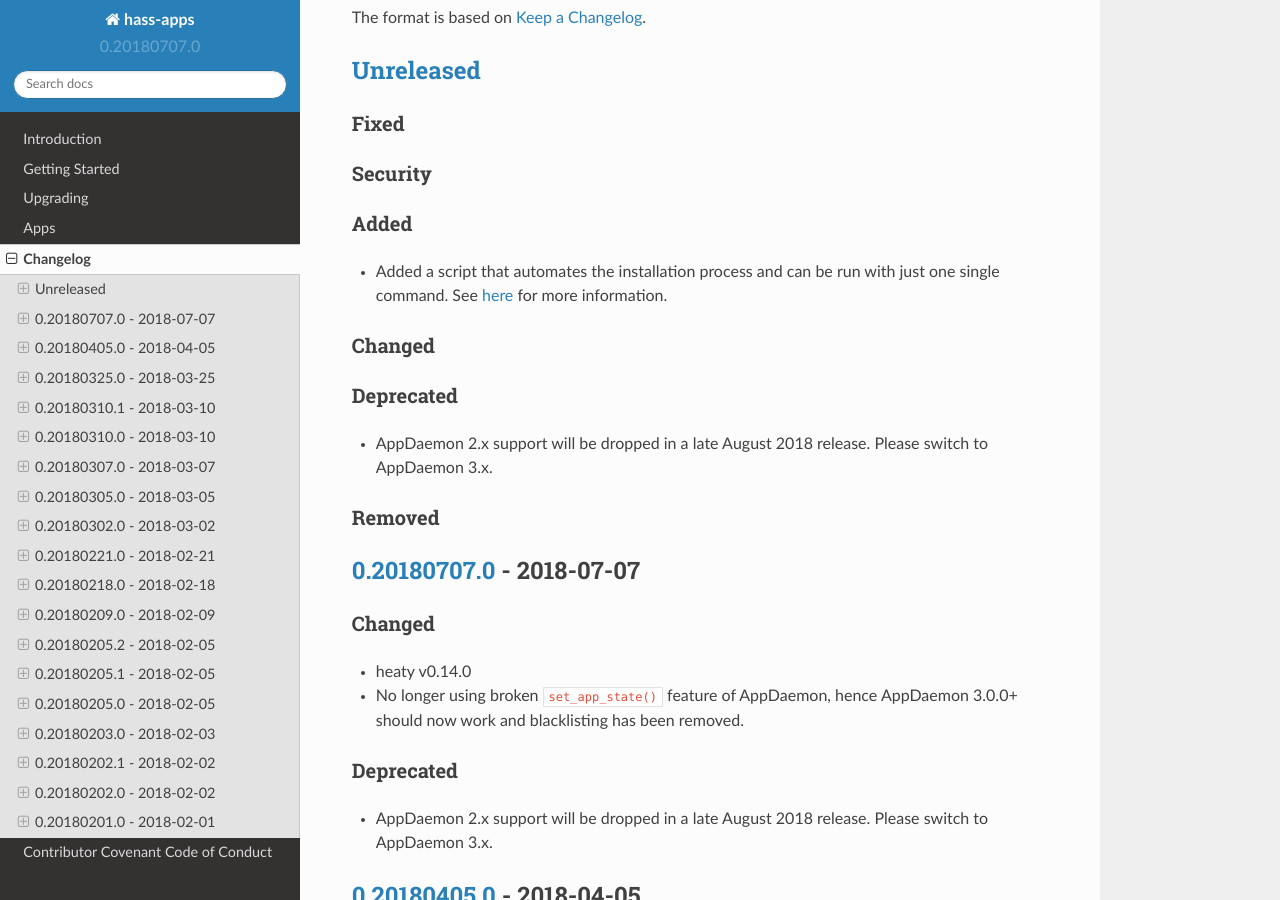
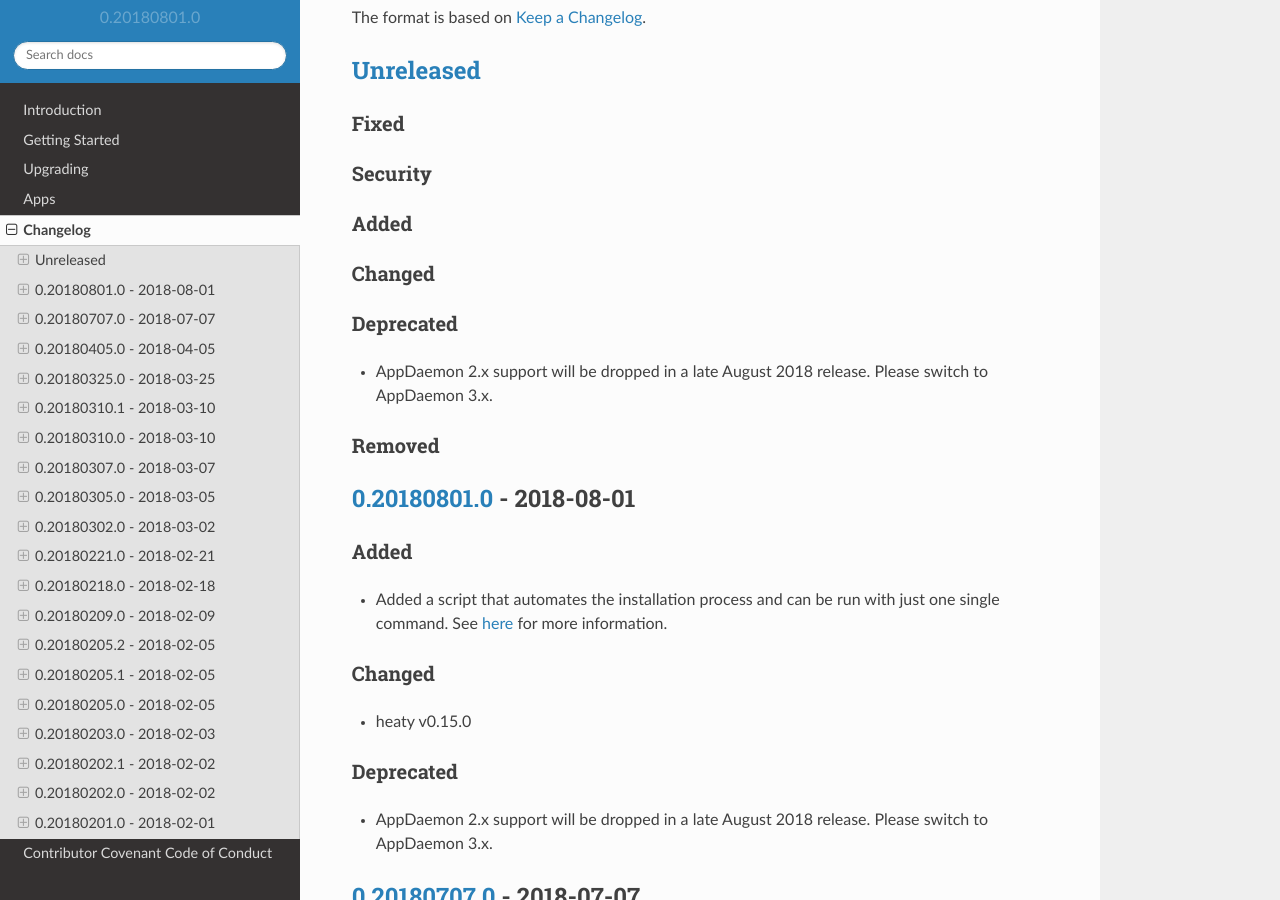
Before and after one commit to bob1de/hass-apps, a Sphinx documentation site: the page built from docs/CHANGELOG.md, in a window 1280 px wide and 900 px high, scrolled down 202 px. Built offline with Sphinx 7.4.7 and the Read the Docs theme 2.0.0, drawn with Linux system fonts in a browser that asks for light colours.

Commit message:
Release v0.20180801.0

```diff
--- a/docs/CHANGELOG.md
+++ b/docs/CHANGELOG.md
@@ -6,11 +6,25 @@ The format is based on [Keep a Changelog](http://keepachangelog.com/en/1.0.0/).
 
 
 ## [Unreleased]
-[Unreleased]: https://github.com/efficiosoft/hass-apps/compare/v0.20180707.0...HEAD
+[Unreleased]: https://github.com/efficiosoft/hass-apps/compare/v0.20180801.0...HEAD
 
 ### Fixed
 
 ### Security
+
+### Added
+
+### Changed
+
+### Deprecated
+* AppDaemon 2.x support will be dropped in a late August 2018
+  release. Please switch to AppDaemon 3.x.
+
+### Removed
+
+
+## [0.20180801.0] - 2018-08-01
+[0.20180801.0]: https://github.com/efficiosoft/hass-apps/compare/v0.20180707.0...v0.20180801.0
 
 ### Added
 * Added a script that automates the installation process and can be run
@@ -19,12 +33,11 @@ The format is based on [Keep a Changelog](http://keepachangelog.com/en/1.0.0/).
   information.
 
 ### Changed
+* heaty v0.15.0
 
 ### Deprecated
 * AppDaemon 2.x support will be dropped in a late August 2018
   release. Please switch to AppDaemon 3.x.
-
-### Removed
 
 
 ## [0.20180707.0] - 2018-07-07
--- a/hass_apps/__init__.py
+++ b/hass_apps/__init__.py
@@ -3,4 +3,4 @@ The hass_apps package contains some useful apps for Home Assistant /
 AppDaemon.
 """
 
-__version__ = "0.20180707.0"
+__version__ = "0.20180801.0"
```
